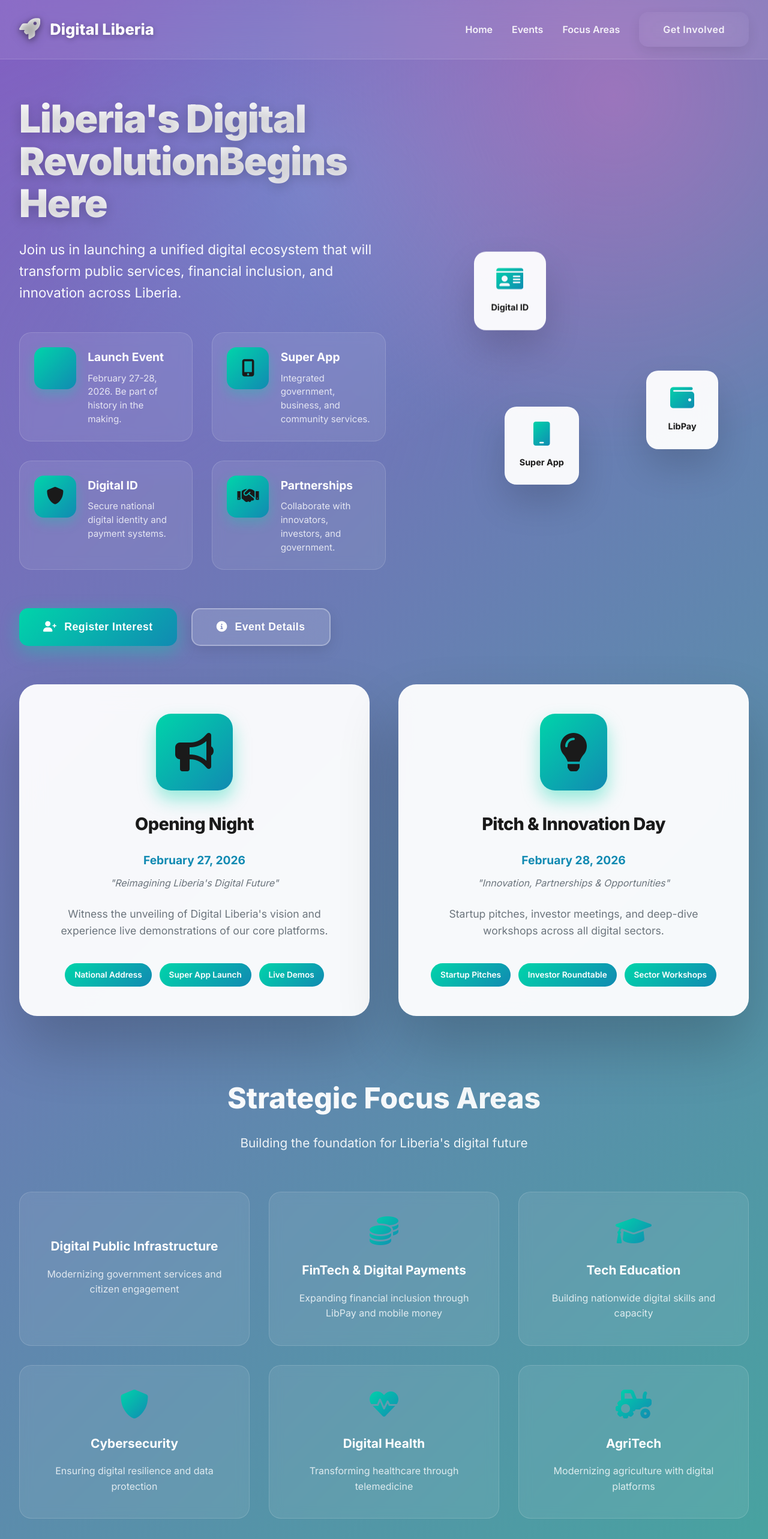
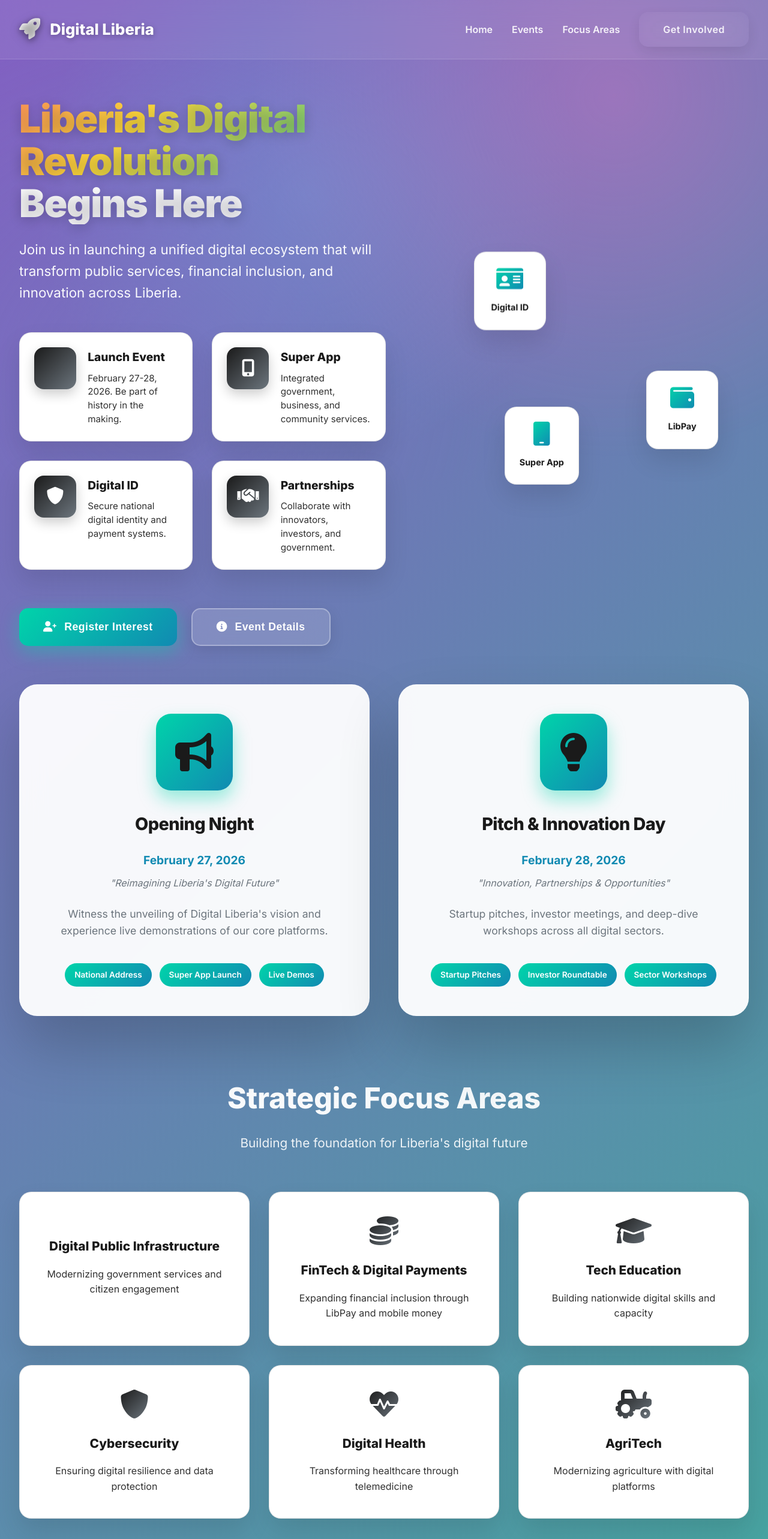
Before and after one commit to liberianpost/digital-liberia-launch, a React (Vite) app: page / in a window 1280 px wide. Shown: the top 2566 px of the page at 60% size. Built offline with nearby package versions, Linux system fonts and the light colour scheme.

Commit message:
Update globals.css

```diff
--- a/src/styles/globals.css
+++ b/src/styles/globals.css
@@ -9,6 +9,7 @@
   --secondary-gradient: linear-gradient(135deg, #f093fb 0%, #f5576c 100%);
   --dark-gradient: linear-gradient(135deg, #2c3e50 0%, #3498db 100%);
   --premium-gradient: linear-gradient(135deg, #8360c3 0%, #2ebf91 100%);
+  --hero-gradient: linear-gradient(135deg, #ff6b6b 0%, #ffd93d 25%, #6bcf7f 50%, #4d96ff 75%, #9d4edd 100%);
   --glass-bg: rgba(255, 255, 255, 0.1);
   --glass-border: rgba(255, 255, 255, 0.2);
   --glass-shadow: 0 8px 32px 0 rgba(31, 38, 135, 0.37);
@@ -97,6 +98,20 @@ body {
   text-shadow: 0 2px 10px rgba(0, 0, 0, 0.3);
 }
 
+.logo-image {
+  width: 50px;
+  height: 50px;
+  background: linear-gradient(135deg, #fff 0%, #f0f0f0 100%);
+  border-radius: 12px;
+  display: flex;
+  align-items: center;
+  justify-content: center;
+  font-weight: 900;
+  font-size: 1.2rem;
+  color: #333;
+  box-shadow: 0 4px 15px rgba(0, 0, 0, 0.3);
+}
+
 .logo-icon {
   font-size: 2.2rem;
   background: linear-gradient(135deg, #fff 0%, #f0f0f0 100%);
@@ -158,25 +173,73 @@ body {
   width: 100%;
 }
 
-.hero-text h1 {
+.hero-title {
   font-size: 4rem;
   font-weight: 900;
+  margin-bottom: 1.5rem;
+  line-height: 1.1;
+  letter-spacing: -0.02em;
+  text-shadow: 0 4px 20px rgba(0, 0, 0, 0.2);
+  display: flex;
+  flex-direction: column;
+}
+
+.title-gradient {
+  background: linear-gradient(135deg, #ff6b6b 0%, #ffd93d 25%, #6bcf7f 50%, #4d96ff 75%, #9d4edd 100%);
+  -webkit-background-clip: text;
+  -webkit-text-fill-color: transparent;
+  background-clip: text;
+  background-size: 200% 200%;
+  animation: gradientShift 8s ease infinite;
+}
+
+.title-accent {
   background: linear-gradient(135deg, #ffffff 0%, rgba(255, 255, 255, 0.9) 100%);
   -webkit-background-clip: text;
   -webkit-text-fill-color: transparent;
   background-clip: text;
-  margin-bottom: 1.5rem;
-  line-height: 1.1;
-  letter-spacing: -0.02em;
-  text-shadow: 0 4px 20px rgba(0, 0, 0, 0.2);
 }
 
-.hero-text p {
+@keyframes gradientShift {
+  0%, 100% { background-position: 0% 50%; }
+  50% { background-position: 100% 50%; }
+}
+
+.hero-subtitle {
   font-size: 1.4rem;
   color: rgba(255, 255, 255, 0.95);
   margin-bottom: 3rem;
   font-weight: 400;
   line-height: 1.6;
+}
+
+/* White Card Styles */
+.white-card {
+  background: var(--white) !important;
+  color: var(--text-dark) !important;
+  border: 1px solid rgba(0, 0, 0, 0.1) !important;
+  box-shadow: var(--shadow) !important;
+}
+
+.white-card h4 {
+  color: var(--text-dark) !important;
+  font-weight: 800 !important;
+}
+
+.white-card p {
+  color: var(--text-dark) !important;
+  opacity: 0.9 !important;
+}
+
+.white-card .feature-icon {
+  background: linear-gradient(135deg, var(--text-dark), var(--text-light)) !important;
+  box-shadow: 0 8px 20px rgba(0, 0, 0, 0.2) !important;
+}
+
+.white-card .feature-icon i {
+  color: var(--white) !important;
+  background: none !important;
+  -webkit-text-fill-color: var(--white) !important;
 }
 
 /* Features Grid */
@@ -197,6 +260,23 @@ body {
   border: 1px solid rgba(255, 255, 255, 0.15);
   backdrop-filter: blur(10px);
   transition: all 0.3s ease;
+  animation: slideUp 0.6s ease-out;
+}
+
+.feature-item:nth-child(1) { animation-delay: 0.1s; }
+.feature-item:nth-child(2) { animation-delay: 0.2s; }
+.feature-item:nth-child(3) { animation-delay: 0.3s; }
+.feature-item:nth-child(4) { animation-delay: 0.4s; }
+
+@keyframes slideUp {
+  from {
+    opacity: 0;
+    transform: translateY(30px);
+  }
+  to {
+    opacity: 1;
+    transform: translateY(0);
+  }
 }
 
 .feature-item:hover {
@@ -430,38 +510,41 @@ body {
 }
 
 .focus-item {
-  background: rgba(255, 255, 255, 0.08);
+  background: var(--white);
   padding: 2.5rem 2rem;
   border-radius: var(--border-radius);
   text-align: center;
-  border: 1px solid rgba(255, 255, 255, 0.15);
+  border: 1px solid rgba(0, 0, 0, 0.1);
   backdrop-filter: blur(10px);
   transition: all 0.3s ease;
+  box-shadow: var(--shadow);
 }
 
 .focus-item:hover {
-  background: rgba(255, 255, 255, 0.12);
+  background: var(--white);
   transform: translateY(-10px);
+  box-shadow: var(--shadow-lg);
 }
 
 .focus-item i {
   font-size: 3rem;
   margin-bottom: 1.5rem;
-  background: linear-gradient(135deg, var(--success-color), var(--info-color));
+  background: linear-gradient(135deg, var(--text-dark), var(--text-light));
   -webkit-background-clip: text;
   -webkit-text-fill-color: transparent;
   background-clip: text;
 }
 
 .focus-item h4 {
-  color: var(--white);
+  color: var(--text-dark);
   font-size: 1.3rem;
-  font-weight: 700;
+  font-weight: 800;
   margin-bottom: 1rem;
 }
 
 .focus-item p {
-  color: rgba(255, 255, 255, 0.8);
+  color: var(--text-dark);
+  opacity: 0.9;
   line-height: 1.6;
 }
 
@@ -650,6 +733,12 @@ body {
   backdrop-filter: blur(20px);
   text-align: center;
   min-width: 120px;
+  transition: all 0.3s ease;
+}
+
+.floating-card:hover {
+  transform: translateY(-10px) scale(1.05);
+  box-shadow: var(--shadow-xl);
 }
 
 .floating-card i {
@@ -688,7 +777,7 @@ body {
     gap: 4rem;
   }
 
-  .hero-text h1 {
+  .hero-title {
     font-size: 3.5rem;
   }
 }
@@ -700,7 +789,7 @@ body {
     text-align: center;
   }
 
-  .hero-text h1 {
+  .hero-title {
     font-size: 3rem;
   }
 
@@ -732,11 +821,11 @@ body {
     gap: 1.5rem;
   }
 
-  .hero-text h1 {
+  .hero-title {
     font-size: 2.5rem;
   }
 
-  .hero-text p {
+  .hero-subtitle {
     font-size: 1.2rem;
   }
 
@@ -767,7 +856,7 @@ body {
     padding: 2rem 1rem;
   }
 
-  .hero-text h1 {
+  .hero-title {
     font-size: 2.2rem;
   }
 
```
